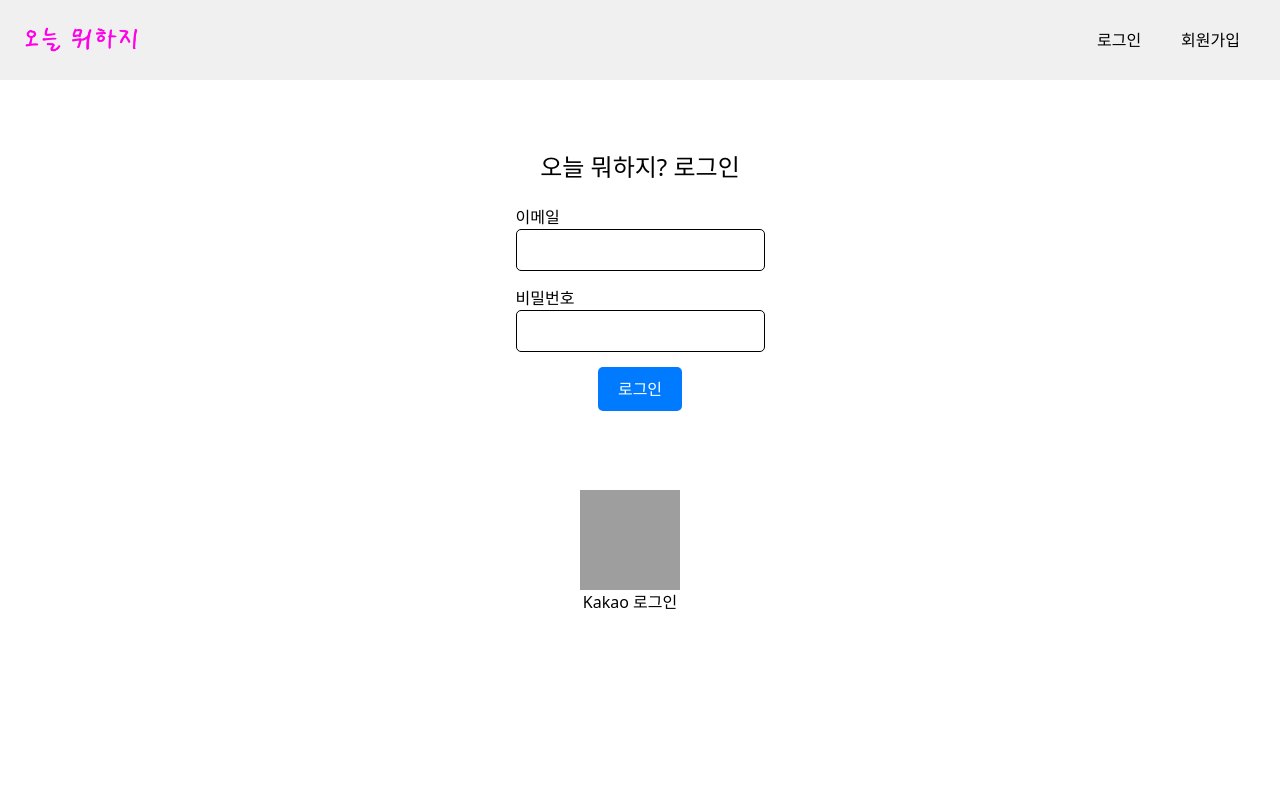
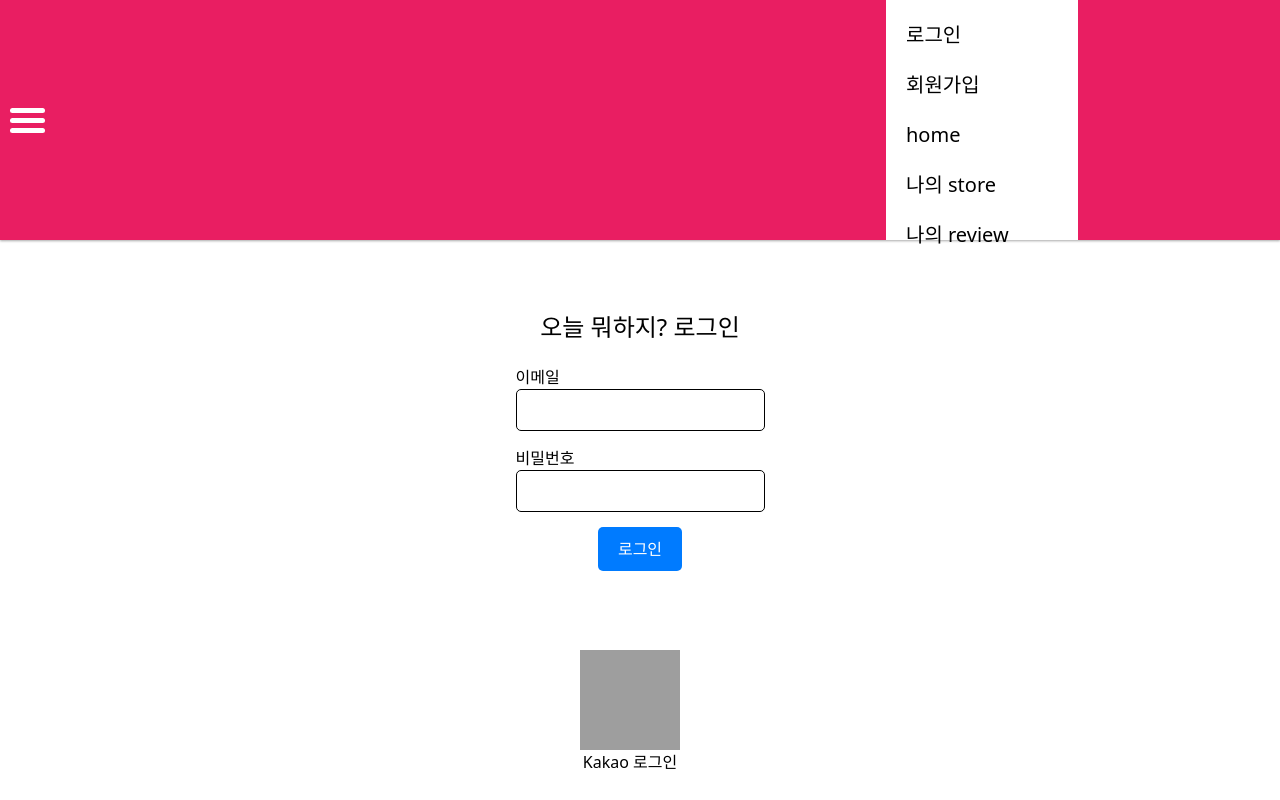
Before and after one commit to ochoWhat2do/what2dofront, a Next.js app: page /login in a window 1280 px wide. Built offline with nearby package versions, Linux system fonts and the light colour scheme; grey boxes are pictures that could not be loaded.

Commit message:
[Refactor]CSS 수정 (#20)
* commit

* 리뷰 cssTest

* header css수정

```diff
--- a/package.json
+++ b/package.json
@@ -17,7 +17,10 @@
     "@types/react-dom": "18.2.7",
     "autoprefixer": "10.4.15",
     "axios": "^1.4.0",
+    "axios": "^1.5.0",
+    "chance": "^1.1.11",
     "eslint-config-next": "13.4.19",
+    "luxon": "^3.4.2",
     "next": "13.4.19",
     "next-cookies": "^2.0.3",
     "postcss": "8.4.28",
--- a/src/pages/components/Header.module.css
+++ b/src/pages/components/Header.module.css
@@ -1,28 +1,76 @@
 /* Header.module.css */
 .header {
+  padding: 0 10px;
   display: flex;
   align-items: center;
   justify-content: space-between;
-  height: 80px;
-  padding: 0 20px;
-  background-color: #f0f0f0;
+  position: relative;
+  box-shadow:
+    0 1px 3px rgba(0, 0, 0, 0.12),
+    0 1px 2px rgba(0, 0, 0, 0.24);
+  background-color: rgba(233, 30, 98, 1);
+  color: white;
 }
 
-.logo {
+.header label {
   display: flex;
-  align-items: center;
+  width: 35px;
+  height: 25px;
+  flex-direction: column;
+  justify-content: space-between;
+  cursor: pointer;
 }
 
-.logoImage {
-  width: 100px;
-  height: auto;
+.header label span {
+  width: 100%;
+  height: 5px;
+  background-color: white;
+  border-radius: 10px;
+  transition: transform 0.2s ease-in-out;
+}
+
+.header input {
+  display: none;
+}
+
+.header:has(input:checked) label span:first-child {
+  transform-origin: 0% 0%;
+  transform: rotate(37deg);
+}
+
+.header:has(input:checked) label span:nth-child(2) {
+  transform: scaleY(0);
+}
+
+.header:has(input:checked) label span:last-child {
+  transform-origin: 0% 100%;
+  transform: rotate(-37deg);
+}
+
+/* Navigation styles */
+.nav {
+  width: 15vw;
+  height: 30vh;
+  background-color: white;
+  transform: translateX(-100%);
+  transition: transform 0.2s ease-in-out;
 }
 
 .nav ul {
+  padding: 0px;
+  margin: 0;
+  display: flex;
+  flex-direction: column;
   list-style: none;
-  display: flex;
   gap: 20px;
-  align-items: center; /* Align items vertically in the center */
+  padding: 20px 0px 0px 20px;
+  color: black;
+  font-size: 20px;
+}
+
+.nav a {
+  color: inherit;
+  text-decoration: none;
 }
 
 .navItem {
--- a/src/pages/components/Header.tsx
+++ b/src/pages/components/Header.tsx
@@ -79,11 +79,12 @@ const Header = () => {
 
   return (
     <header className={styles.header}>
-      <div className={styles.logo}>
-        <Link href="/">
-          <img src="/images/what2do_logo.png" alt="로고 이미지" width="120" />
-        </Link>
-      </div>
+      <input type="checkbox" id="menuToggle" className={styles.menuToggle} />
+      <label htmlFor="menuToggle" className={styles.menuIcon}>
+        <span></span>
+        <span></span>
+        <span></span>
+      </label>
       <nav className={styles.nav}>
         <ul>
           {isClientSideRendered && (
@@ -91,6 +92,15 @@ const Header = () => {
               {authenticatedContent}
               {authButtons}
               {signupLink}
+              <li>
+                <a href="/">home</a>
+              </li>
+              <li>
+                <a href="/storeView">나의 store</a>
+              </li>
+              <li>
+                <a href="/reviewView">나의 review</a>
+              </li>
             </>
           )}
         </ul>
--- a/src/pages/review/reviewDetail.tsx
+++ b/src/pages/review/reviewDetail.tsx
@@ -151,16 +151,21 @@ const reviewDetailPage = () => {
                     />
                   ))}
                 <div className={styles.reviewInfo}>
-                  <h2 className={styles.reviewTitle}>{reviewModel.title}</h2>
-                  <p className={styles.reviewContent}>
-                    내용: {reviewModel.content}
+                  <h2 className={styles.reviewTitle}>
+                    <span className={styles.label}>제목:</span>{' '}
+                    {reviewModel.title}
+                  </h2>
+                  <p className={`${styles.reviewContent} ${styles.label}`}>
+                    <span className={styles.label}>내용:</span>{' '}
+                    {reviewModel.content}
                   </p>
-                  <p className={styles.reviewDate}>
-                    작성일시 :{' '}
+                  <p className={`${styles.reviewDate} ${styles.label}`}>
+                    <span className={styles.label}>작성일시:</span>{' '}
                     {new Date(reviewModel.createdAt).toLocaleString()}
                   </p>
-                  <p className={styles.reviewLikes}>
-                    좋아요: {reviewModel.likeCount}
+                  <p className={`${styles.reviewLikes} ${styles.label}`}>
+                    <span className={styles.label}>좋아요:</span>{' '}
+                    {reviewModel.likeCount}
                   </p>
                 </div>
                 <div className={styles['review-button-container']}>
```
Also changed, not shown: src/styles/reviewDetail.module.css (+7 -0 lines), 1 other file (tests, documents, lock files or other folders).
